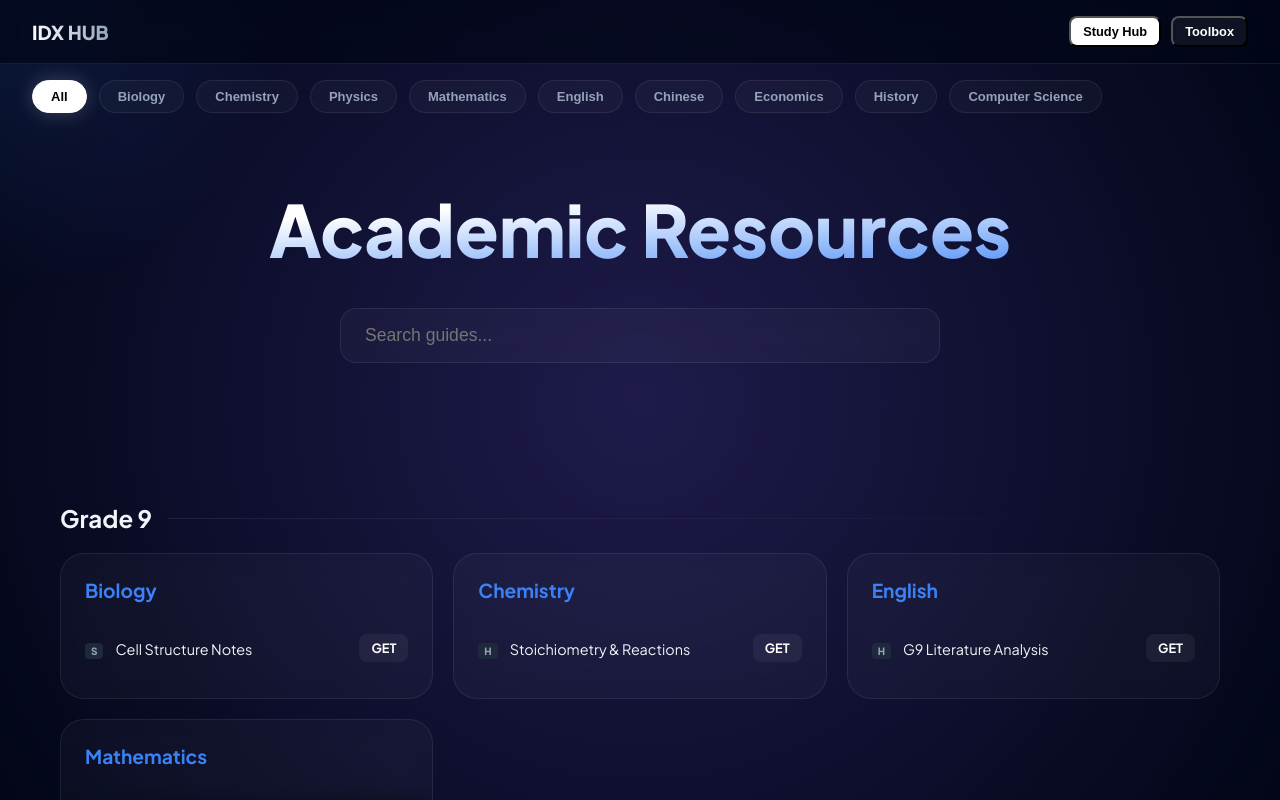
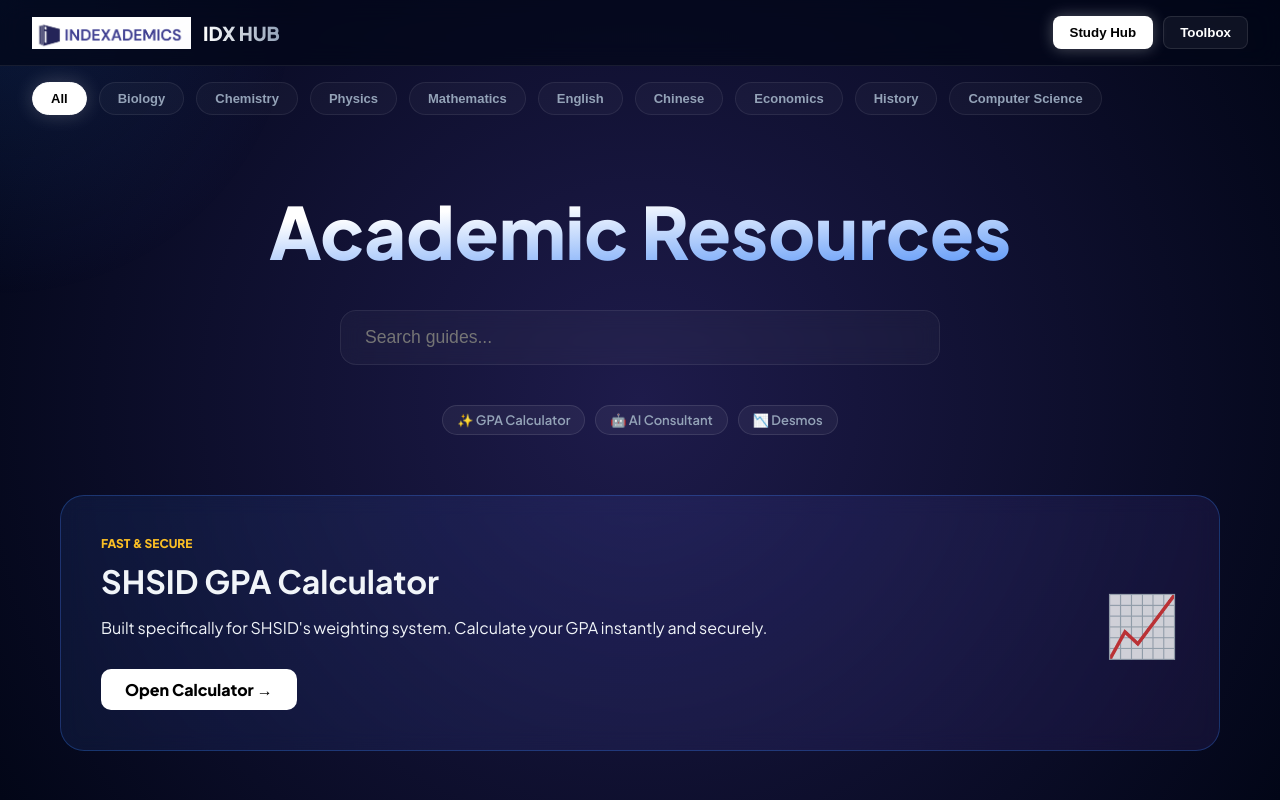
Before and after one commit to Ziqian-Huang0607/IDX_OFFICIAL_WEBSITE, a Vue app: page / in a window 1280 px wide. Shown: the top 800 px of the page. Built offline with nearby package versions, Linux system fonts and the light colour scheme.

Commit message:
added link to latest gpa calc by idx

```diff
--- a/src/App.vue
+++ b/src/App.vue
@@ -1,7 +1,7 @@
 <script setup lang="ts">
 import { ref, computed, onMounted, onUnmounted } from 'vue'
 import { guideData } from './data/guides'
-import { externalLinks } from './data/links' // Import new links
+import { externalLinks } from './data/links'
 import './assets/style.css'
 
 // 1. Navigation State
@@ -16,10 +16,17 @@ const updateSpotlight = (e: MouseEvent) => {
 onMounted(() => window.addEventListener('mousemove', updateSpotlight))
 onUnmounted(() => window.removeEventListener('mousemove', updateSpotlight))
 
-// 3. Hub Search Logic
+// 3. Hub Search & Quick Links Logic
 const activeSub = ref('All')
 const query = ref('')
 const subjects = ['All', 'Biology', 'Chemistry', 'Physics', 'Mathematics', 'English', 'Chinese', 'Economics', 'History', 'Computer Science']
+
+// Quick access links for the Hub View
+const quickTools = [
+  { name: 'GPA Calculator', url: 'https://gpa.indexademics.com', icon: '✨' },
+  { name: 'AI Consultant', url: 'https://indexademics-arcana.streamlit.app', icon: '🤖' },
+  { name: 'Desmos', url: 'https://www.desmos.com/calculator', icon: '📉' }
+]
 
 const filteredGuides = computed(() => {
   return guideData.filter(g => {
@@ -42,10 +49,13 @@ const getByGrade = (grade: number) => {
   </div>
 
   <header>
-    <div class="logo-text" @click="currentView = 'hub'" style="cursor:pointer">IDX HUB</div>
-    <div style="display: flex; gap: 10px;">
-      <button @click="currentView = 'hub'" :class="['download-link', { active: currentView === 'hub' }]">Study Hub</button>
-      <button @click="currentView = 'toolbox'" :class="['download-link', { active: currentView === 'toolbox' }]">Toolbox</button>
+    <div class="header-left" @click="currentView = 'hub'" style="cursor:pointer">
+      <img src="/idx-logo.png" alt="IDX" class="header-logo" />
+      <div class="logo-text">IDX HUB</div>
+    </div>
+    <div class="header-nav">
+      <button @click="currentView = 'hub'" :class="['nav-btn', { active: currentView === 'hub' }]">Study Hub</button>
+      <button @click="currentView = 'toolbox'" :class="['nav-btn', { active: currentView === 'toolbox' }]">Toolbox</button>
     </div>
   </header>
 
@@ -62,9 +72,29 @@ const getByGrade = (grade: number) => {
       <div class="search-wrapper">
         <input v-model="query" type="text" class="search-input" placeholder="Search guides...">
       </div>
+
+      <!-- Quick Tools Bar -->
+      <div class="quick-tools-bar">
+        <a v-for="tool in quickTools" :key="tool.name" :href="tool.url" target="_blank" class="tool-tag">
+          {{ tool.icon }} {{ tool.name }}
+        </a>
+      </div>
     </section>
 
     <main class="content-container">
+      <!-- GPA PROPAGANDA BANNER -->
+      <section class="featured-promotion">
+        <div class="glass-card promo-card">
+          <div class="promo-content">
+            <div class="promo-tag">Fast & Secure</div>
+            <h2>SHSID GPA Calculator</h2>
+            <p>Built specifically for SHSID's weighting system. Calculate your GPA instantly and securely.</p>
+            <a href="https://gpa.indexademics.com" target="_blank" class="promo-button">Open Calculator →</a>
+          </div>
+          <div class="promo-visual">📈</div>
+        </div>
+      </section>
+
       <div v-for="grade in [9, 10]" :key="grade">
         <div v-if="getByGrade(grade).length > 0" class="grade-label">Grade {{ grade }}</div>
         <div class="card-grid">
@@ -83,41 +113,52 @@ const getByGrade = (grade: number) => {
     </main>
   </div>
 
-  <!-- VIEW 2: TOOLBOX (THE NEW PAGE) -->
+  <!-- VIEW 2: TOOLBOX -->
   <div v-if="currentView === 'toolbox'">
     <section class="hero">
       <h1 class="title-gradient">Digital Toolbox</h1>
-      <p style="color: #94a3b8; margin-top: 10px;">External apps and resources for SHSID students.</p>
+      <p style="color: #94a3b8; margin-top: 10px;">Essential apps designed for SHSID students.</p>
     </section>
 
     <main class="content-container">
       <div class="card-grid">
-        <div v-for="link in externalLinks" :key="link.name" class="glass-card" style="display: flex; flex-direction: column; justify-content: space-between;">
+        <!-- GPA Calculator is usually also first in the Toolbox -->
+        <div v-for="link in externalLinks" :key="link.name" class="glass-card toolbox-card">
           <div>
-            <div style="display: flex; justify-content: space-between; align-items: flex-start; margin-bottom: 15px;">
-              <span class="badge" :style="{ color: link.color, borderColor: link.color }">{{ link.category }}</span>
-            </div>
-            <h3 style="margin: 0 0 10px 0; font-size: 1.4rem;">{{ link.name }}</h3>
-            <p style="color: #94a3b8; font-size: 0.9rem; line-height: 1.4;">{{ link.description }}</p>
+            <span class="badge" :style="{ color: link.color, borderColor: link.color }">{{ link.category }}</span>
+            <h3 style="margin: 15px 0 10px 0; font-size: 1.4rem;">{{ link.name }}</h3>
+            <p style="color: #94a3b8; font-size: 0.9rem;">{{ link.description }}</p>
           </div>
-          <a :href="link.url" target="_blank" class="download-link"
-             style="text-align: center; margin-top: 20px; border: 1px solid var(--glass-border);">
-            Launch Website ↗
-          </a>
+          <a :href="link.url" target="_blank" class="download-link toolbox-btn">Launch Website ↗</a>
         </div>
       </div>
     </main>
   </div>
 
-  <footer style="text-align: center; padding: 60px; opacity: 0.4; font-size: 12px;">
-    &copy; IDX ACADEMIC SUPPORT HUB
+  <footer class="main-footer">
+    &copy; IDX ACADEMIC SUPPORT HUB • <a href="https://gpa.indexademics.com" target="_blank">GPA CALCULATOR</a>
   </footer>
 </template>
 
 <style scoped>
-/* Added a tiny bit of local style for the navigation active state */
-.download-link.active {
-  background: white;
-  color: black;
+/* Navigation Active State */
+.nav-btn.active {
+  background: white !important;
+  color: black !important;
+  box-shadow: 0 0 15px rgba(255,255,255,0.3);
+}
+
+.toolbox-card {
+  display: flex;
+  flex-direction: column;
+  justify-content: space-between;
+  min-height: 220px;
+}
+
+.toolbox-btn {
+  text-align: center;
+  margin-top: 20px;
+  border: 1px solid rgba(255,255,255,0.1);
+  display: block;
 }
 </style>
--- a/src/assets/style.css
+++ b/src/assets/style.css
@@ -218,10 +218,102 @@ header {
   background: #fff;
   color: #000;
 }
+/* Header & Logo */
+.header-left {
+  display: flex;
+  align-items: center;
+  gap: 12px;
+}
 
-/* --- RESPONSIVE --- */
+.header-logo {
+  height: 32px;
+  width: auto;
+}
+
+.header-nav {
+  display: flex;
+  gap: 10px;
+}
+
+.nav-btn {
+  background: rgba(255, 255, 255, 0.05);
+  border: 1px solid rgba(255, 255, 255, 0.1);
+  color: #fff;
+  padding: 8px 16px;
+  border-radius: 8px;
+  cursor: pointer;
+  font-weight: 600;
+  transition: 0.3s;
+}
+
+/* Quick Tools Bar */
+.quick-tools-bar {
+  display: flex;
+  justify-content: center;
+  gap: 10px;
+  margin-top: 20px;
+  flex-wrap: wrap;
+}
+
+.tool-tag {
+  background: rgba(255, 255, 255, 0.05);
+  border: 1px solid rgba(255, 255, 255, 0.1);
+  padding: 6px 14px;
+  border-radius: 100px;
+  color: #94a3b8;
+  text-decoration: none;
+  font-size: 13px;
+  font-weight: 600;
+  transition: 0.3s;
+}
+
+.tool-tag:hover {
+  background: rgba(255, 255, 255, 0.1);
+  color: #fff;
+  border-color: var(--primary);
+}
+
+/* Featured GPA Card */
+.featured-promotion { margin-bottom: 50px; }
+
+.promo-card {
+  display: flex;
+  justify-content: space-between;
+  align-items: center;
+  padding: 40px !important;
+  background: linear-gradient(135deg, rgba(59, 130, 246, 0.1), rgba(139, 92, 246, 0.1));
+  border-color: rgba(59, 130, 246, 0.3);
+}
+
+.promo-tag {
+  color: #fbbf24;
+  font-weight: 800;
+  font-size: 12px;
+  text-transform: uppercase;
+  margin-bottom: 10px;
+}
+
+.promo-content h2 {
+  font-size: 2rem;
+  margin: 0 0 10px 0;
+}
+
+.promo-button {
+  display: inline-block;
+  background: #fff;
+  color: #000;
+  padding: 10px 24px;
+  border-radius: 10px;
+  text-decoration: none;
+  font-weight: 800;
+  margin-top: 15px;
+}
+
+.promo-visual {
+  font-size: 60px;
+  opacity: 0.8;
+}
+
 @media (max-width: 768px) {
-  header { padding: 1rem; }
-  .title-gradient { font-size: 2.5rem; }
-  .card-grid { grid-template-columns: 1fr; }
+  .promo-card { flex-direction: column; text-align: center; gap: 20px; }
 }
```
